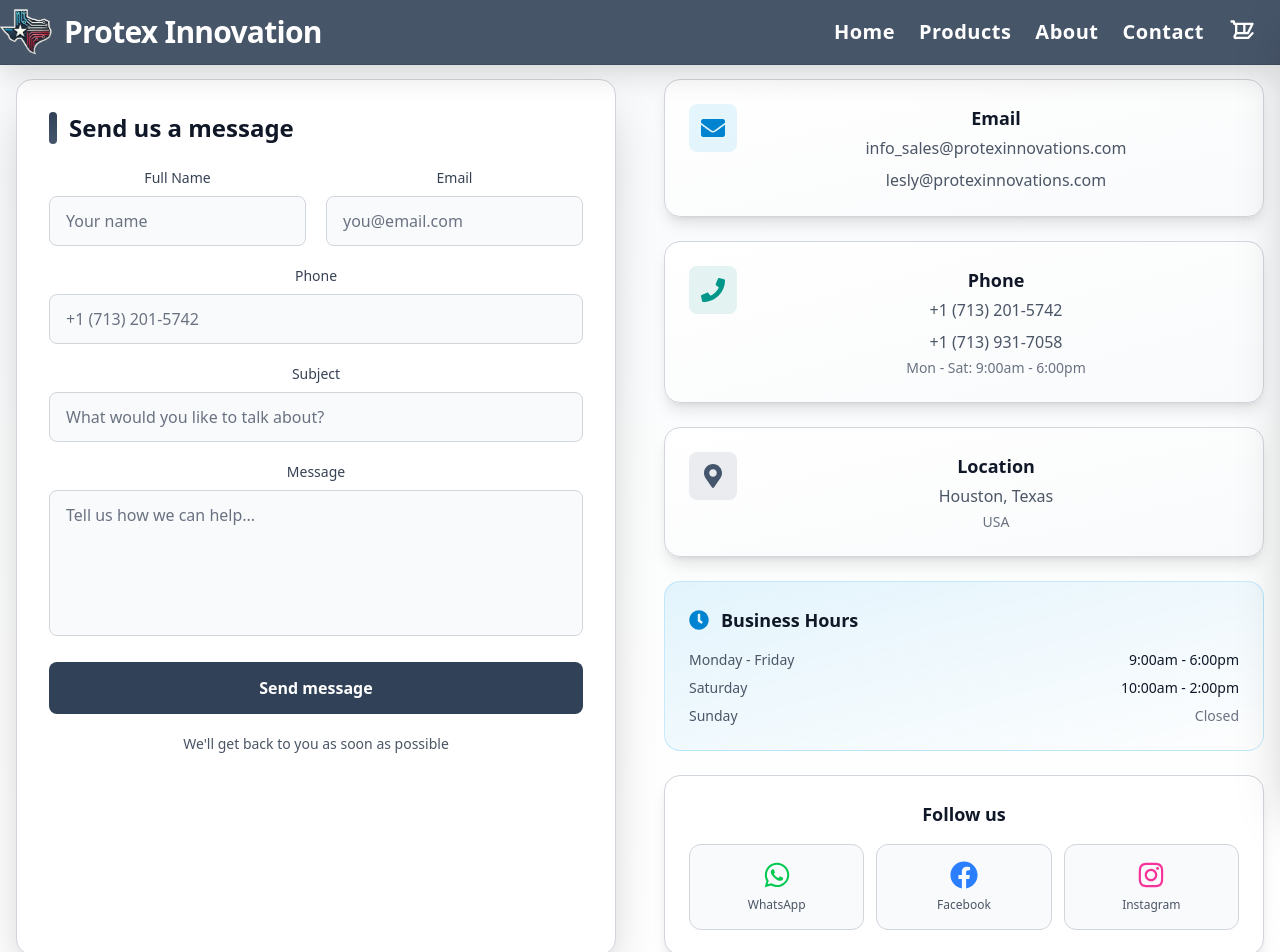
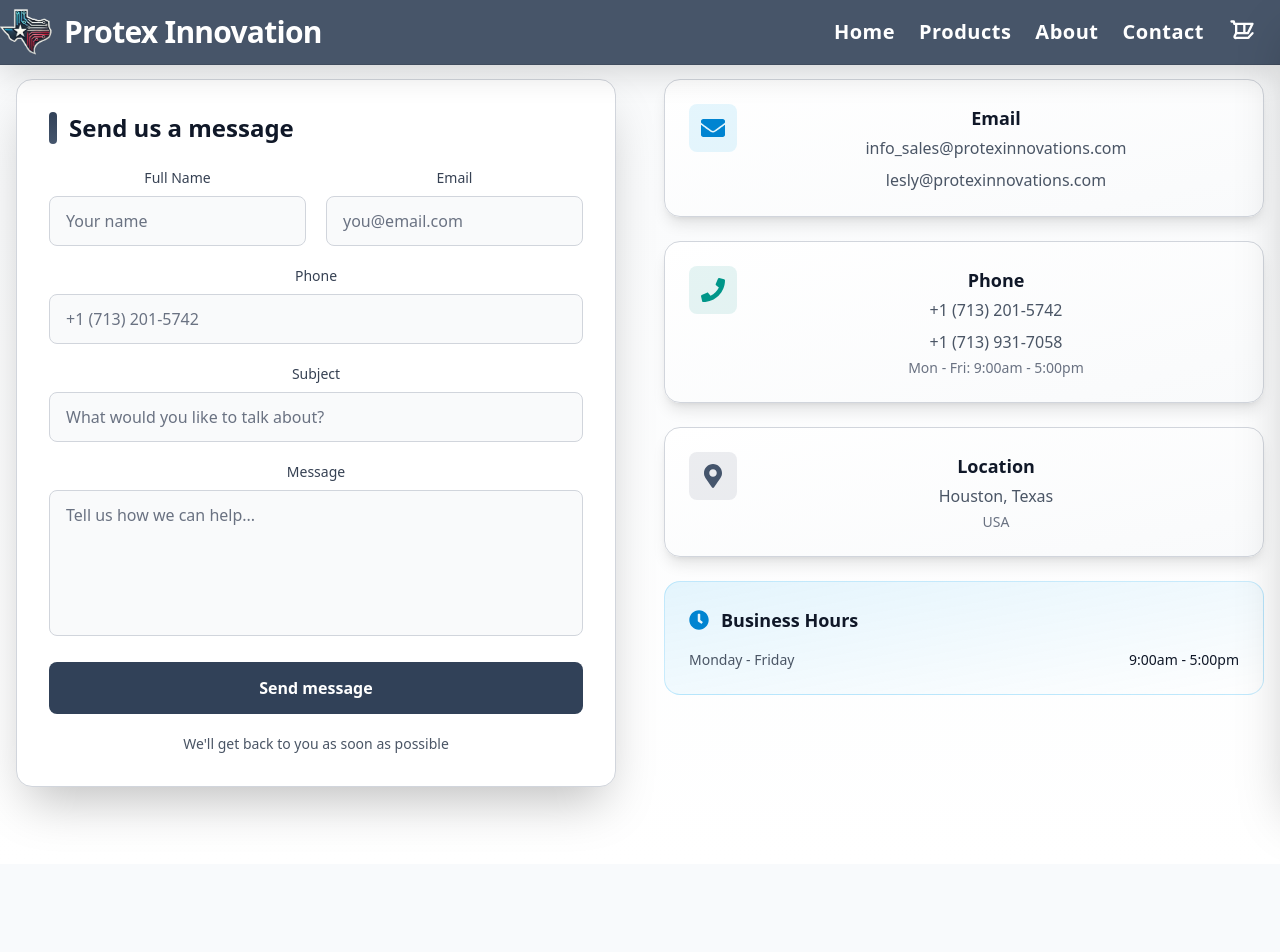
Before and after one commit to julioagk/PROTEX-INNOVATION-ENGLISH, a React (Vite) app: page /Contacto in a window 1280 px wide. Shown: the top 952 px of the page. After the commit the page ends 864 px from the top, so only its background shows below. Built offline with nearby package versions, Linux system fonts and the light colour scheme.

Commit message:
Update business hours to 9am-5pm, remove social media sections, remove subtotal from cart (only show tax and total)

```diff
--- a/src/componentes/Contacto.jsx
+++ b/src/componentes/Contacto.jsx
@@ -1,4 +1,4 @@
-import { FaEnvelope, FaPhone, FaMapMarkerAlt, FaWhatsapp, FaFacebook, FaInstagram, FaClock } from 'react-icons/fa';
+import { FaEnvelope, FaPhone, FaMapMarkerAlt, FaClock } from 'react-icons/fa';
 
 export default function Contacto() {
   return (
@@ -121,7 +121,7 @@ export default function Contacto() {
                   <a href="tel:+17139317058" className="text-gray-600 hover:text-teal-600 transition-colors block mt-2">
                     +1 (713) 931-7058
                   </a>
-                  <p className="text-sm text-gray-500 mt-1">Mon - Sat: 9:00am - 6:00pm</p>
+                  <p className="text-sm text-gray-500 mt-1">Mon - Fri: 9:00am - 5:00pm</p>
                 </div>
               </div>
             </div>
@@ -148,50 +148,8 @@ export default function Contacto() {
               <div className="space-y-2 text-sm">
                 <div className="flex justify-between">
                   <span className="text-gray-600">Monday - Friday</span>
-                  <span className="text-gray-900 font-medium">9:00am - 6:00pm</span>
+                  <span className="text-gray-900 font-medium">9:00am - 5:00pm</span>
                 </div>
-                <div className="flex justify-between">
-                  <span className="text-gray-600">Saturday</span>
-                  <span className="text-gray-900 font-medium">10:00am - 2:00pm</span>
-                </div>
-                <div className="flex justify-between">
-                  <span className="text-gray-600">Sunday</span>
-                  <span className="text-gray-500">Closed</span>
-                </div>
-              </div>
-            </div>
-
-            {/* Redes sociales */}
-            <div className="bg-white border border-gray-300 rounded-2xl p-6 shadow-lg">
-              <h3 className="text-lg font-semibold mb-4">Follow us</h3>
-              <div className="grid grid-cols-3 gap-3">
-                <a
-                  href="https://wa.me/17132015742"
-                  target="_blank"
-                  rel="noopener noreferrer"
-                  className="flex flex-col items-center gap-2 p-4 bg-gray-50 rounded-xl hover:bg-green-500/10 border border-gray-300 hover:border-green-500 transition-all group"
-                >
-                  <FaWhatsapp className="w-7 h-7 text-green-500 group-hover:scale-110 transition-transform" />
-                  <span className="text-xs text-gray-600 group-hover:text-green-500">WhatsApp</span>
-                </a>
-                <a
-                  href="https://facebook.com/protexinnovations"
-                  target="_blank"
-                  rel="noopener noreferrer"
-                  className="flex flex-col items-center gap-2 p-4 bg-gray-50 rounded-xl hover:bg-blue-500/10 border border-gray-300 hover:border-blue-500 transition-all group"
-                >
-                  <FaFacebook className="w-7 h-7 text-blue-500 group-hover:scale-110 transition-transform" />
-                  <span className="text-xs text-gray-600 group-hover:text-blue-500">Facebook</span>
-                </a>
-                <a
-                  href="https://instagram.com/protexinnovations"
-                  target="_blank"
-                  rel="noopener noreferrer"
-                  className="flex flex-col items-center gap-2 p-4 bg-gray-50 rounded-xl hover:bg-pink-500/10 border border-gray-300 hover:border-pink-500 transition-all group"
-                >
-                  <FaInstagram className="w-7 h-7 text-pink-500 group-hover:scale-110 transition-transform" />
-                  <span className="text-xs text-gray-600 group-hover:text-pink-500">Instagram</span>
-                </a>
               </div>
             </div>
 
--- a/src/componentes/Footer.jsx
+++ b/src/componentes/Footer.jsx
@@ -1,5 +1,5 @@
 import React from 'react';
-import { FaInstagram, FaFacebook, FaEnvelope, FaPhone } from 'react-icons/fa';
+import { FaEnvelope, FaPhone } from 'react-icons/fa';
 import logo from '../pics/protexlogo.png'
 
 export default function Footer() {
@@ -7,10 +7,10 @@ export default function Footer() {
     <footer className="bg-gray-50 text-gray-900 border-t border-gray-200">
       <div className="container mx-auto px-6 py-8 md:py-16">
         {/* Grid principal */}
-        <div className="grid grid-cols-2 lg:grid-cols-4 gap-y-8 gap-x-4 lg:gap-12">
+        <div className="grid grid-cols-2 lg:grid-cols-3 gap-y-8 gap-x-4 lg:gap-12">
 
           {/* Logo y descripción - Order 1 on mobile */}
-          <div className="col-span-1 md:col-span-1 flex flex-col items-start space-y-4 order-1">
+          <div className="col-span-2 md:col-span-1 flex flex-col items-start space-y-4 order-1">
             <div className="flex items-center space-x-2 md:space-x-3">
                 <img src={logo} alt="Protex" className="w-8 h-8 md:w-12 md:h-12 object-contain" />
                 <h2 className="text-xl md:text-3xl font-black text-gray-900 tracking-tight">Protex</h2>
@@ -20,31 +20,8 @@ export default function Footer() {
             </p>
           </div>
 
-          {/* Redes Sociales - Order 2 on mobile (Top Right) */}
-          <div className="col-span-1 md:col-span-1 flex flex-col items-end md:items-start order-2 md:order-4">
-            <h3 className="hidden md:block text-sm font-bold uppercase tracking-wider text-gray-900 mb-4">Follow Us</h3>
-            <div className="flex space-x-2 md:space-x-4 mt-1 md:mt-0">
-              <a
-                href="https://instagram.com/YOUR_INSTAGRAM"
-                target="_blank"
-                rel="noopener noreferrer"
-                className="bg-white border border-gray-200 p-2 md:p-3 rounded-full hover:border-gray-300 hover:shadow-md transition-all duration-300 group"
-              >
-                <FaInstagram className="h-4 w-4 md:h-5 md:w-5 text-gray-600 group-hover:text-pink-600 transition-colors" />
-              </a>
-              <a
-                href="https://facebook.com/YOUR_PAGE"
-                target="_blank"
-                rel="noopener noreferrer"
-                className="bg-white border border-gray-200 p-2 md:p-3 rounded-full hover:border-gray-300 hover:shadow-md transition-all duration-300 group"
-              >
-                <FaFacebook className="h-4 w-4 md:h-5 md:w-5 text-gray-600 group-hover:text-blue-600 transition-colors" />
-              </a>
-            </div>
-          </div>
-
-          {/* Navegación - Order 3 on mobile (Bottom Left) */}
-          <div className="flex flex-col items-start order-3 md:order-2">
+          {/* Navegación - Order 2 on mobile */}
+          <div className="flex flex-col items-start order-2">
             <h3 className="text-xs md:text-sm font-bold uppercase tracking-wider text-gray-900 mb-3 md:mb-4">Navigation</h3>
             <ul className="space-y-2 md:space-y-3 text-left">
               <li>
--- a/src/componentes/Navbar.jsx
+++ b/src/componentes/Navbar.jsx
@@ -223,10 +223,6 @@ export default function Navbar() {
             <>
               <div className="mt-4 space-y-2 border-t pt-3 text-sm">
                 <div className="flex justify-between text-gray-700">
-                  <span>Subtotal:</span>
-                  <span className="font-semibold">${subtotal.toFixed(2)}</span>
-                </div>
-                <div className="flex justify-between text-gray-700">
                   <span>Tax (8.25%):</span>
                   <span className="font-semibold text-sky-600">${ivaAmount.toFixed(2)}</span>
                 </div>
```
